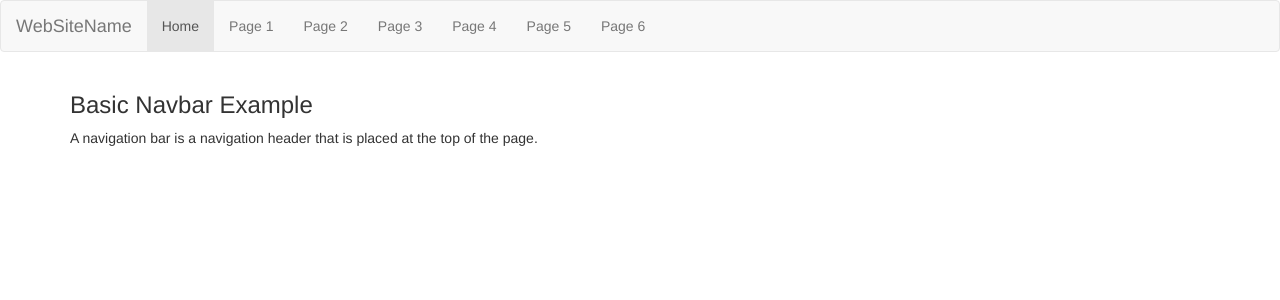
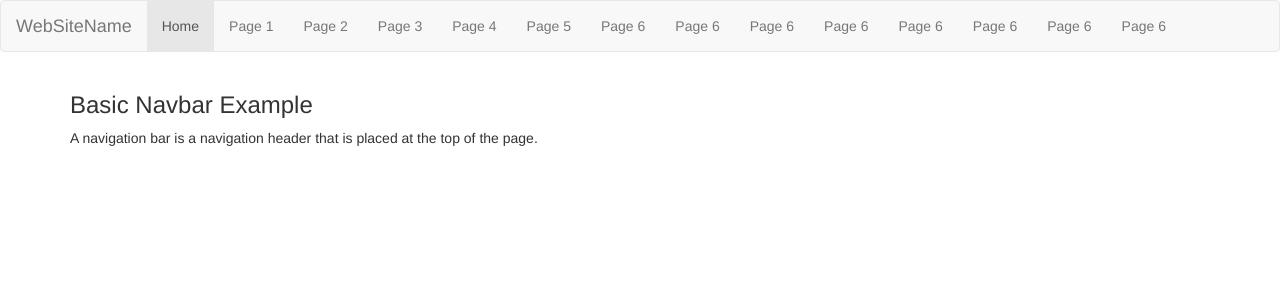
Before and after one commit to salahbedeiwi/testGit, a PHP site: page / in a window 1280 px wide. Shown: the top 300 px of the page. Run offline with PHP 8.4, Linux system fonts and the light colour scheme.

Commit message:
Added so many lines for 6

```diff
--- a/index.php
+++ b/index.php
@@ -23,6 +23,13 @@
       <li><a href="#">Page 4</a></li>
       <li><a href="#">Page 5</a></li>
 	  <li><a href="#">Page 6</a></li>
+	  <li><a href="#">Page 6</a></li>
+	  <li><a href="#">Page 6</a></li>
+	  <li><a href="#">Page 6</a></li>
+	  <li><a href="#">Page 6</a></li>
+	  <li><a href="#">Page 6</a></li>
+	  <li><a href="#">Page 6</a></li>
+	  <li><a href="#">Page 6</a></li>
 
     </ul>
   </div>
```
